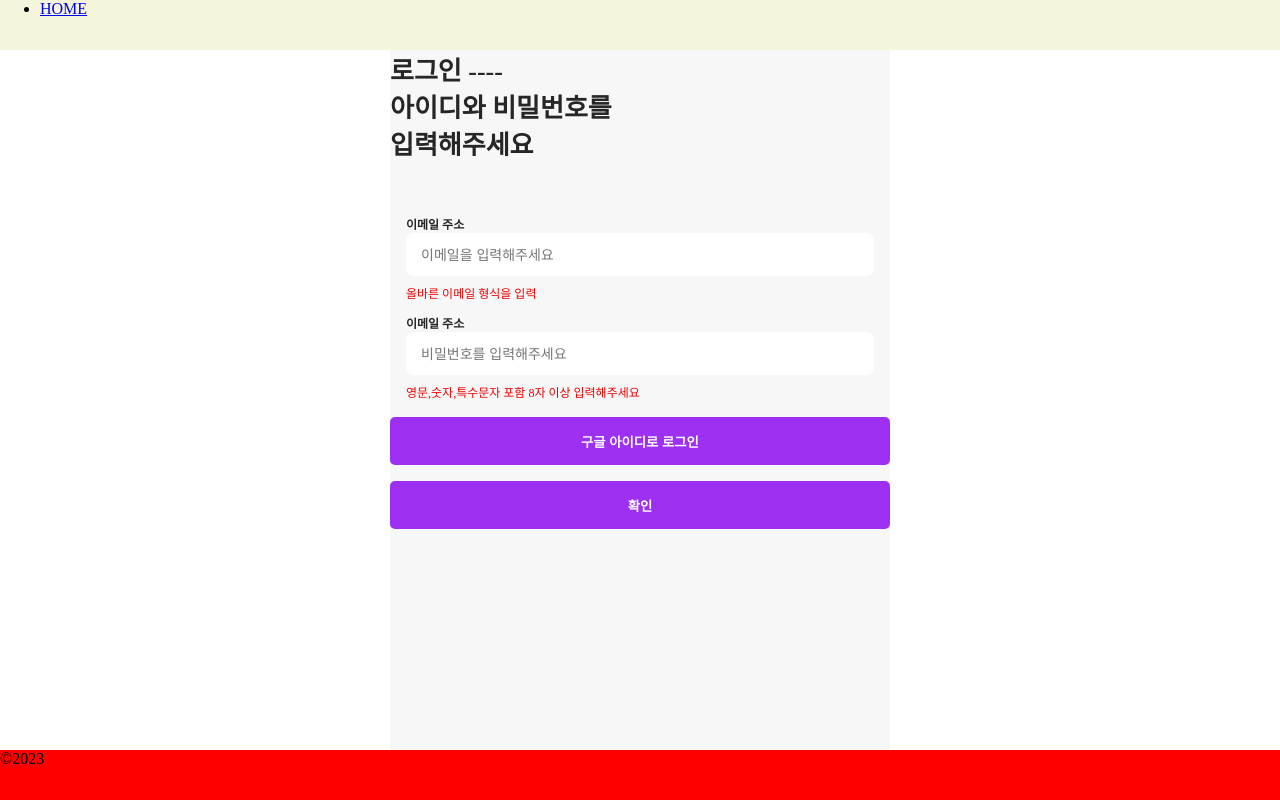
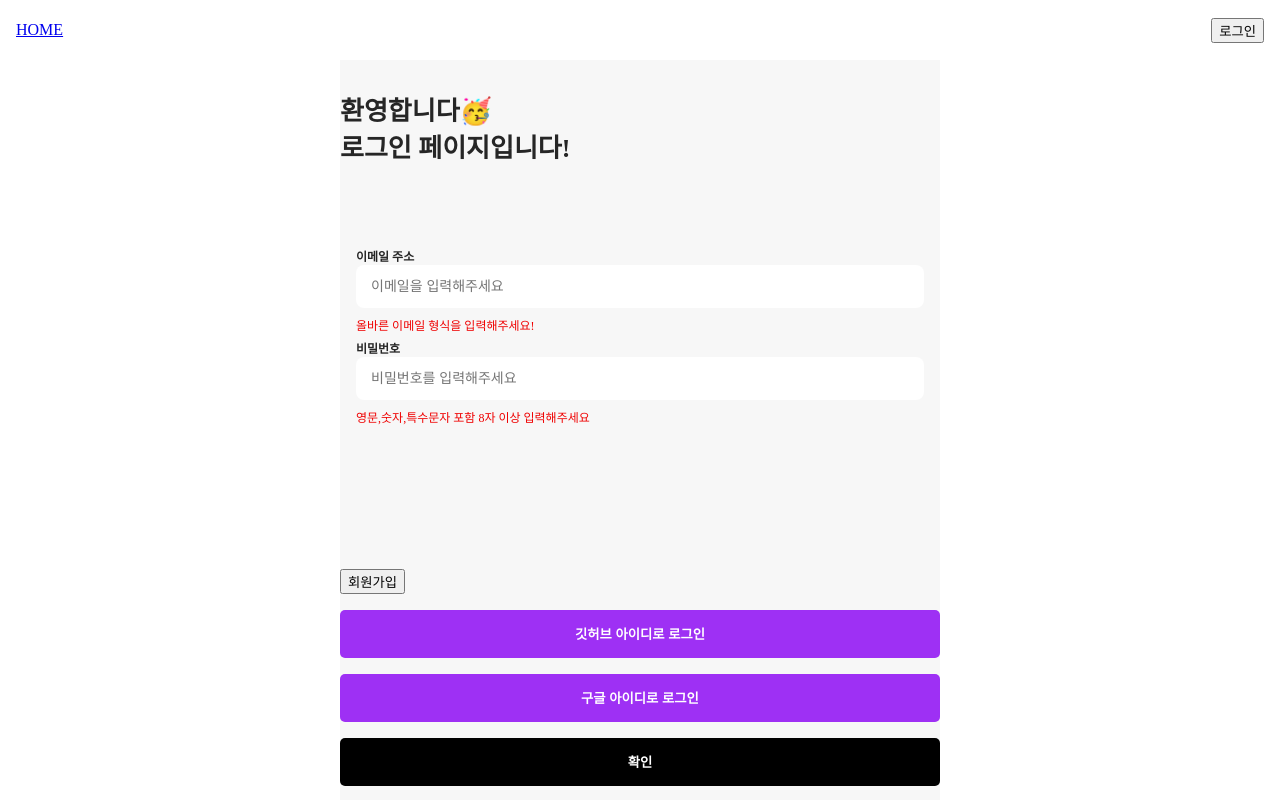
Before and after one commit to kimgyul11/react-login, a React (Create React App) app: page / in a window 1280 px wide. Built offline with nearby package versions, Linux system fonts and the light colour scheme; no server answers.

Commit message:
로그인페이지-로그인기능 완료

```diff
--- /dev/null
+++ b/src/components/LoginInput.js
@@ -0,0 +1,121 @@
+import React, { useState } from "react";
+import styles from "../style/Login.module.css";
+import {
+  GithubAuthProvider,
+  GoogleAuthProvider,
+  createUserWithEmailAndPassword,
+  getAuth,
+  signInWithEmailAndPassword,
+  signInWithPopup,
+} from "firebase/auth";
+
+export default function LoginInput({ isLogin, onClickHandler }) {
+  const auth = getAuth();
+  const [email, setEmail] = useState("");
+  const [password, setPassword] = useState("");
+  const [newAccount, setNewAccount] = useState(true);
+  console.log(isLogin);
+  const [error, setError] = useState("");
+  const onChange = (e) => {
+    const {
+      target: { name, value },
+    } = e;
+    if (name === "email") {
+      setEmail(value);
+    } else if (name === "password") {
+      setPassword(value);
+    }
+  };
+  const onSubmit = async (e) => {
+    e.preventDefault();
+    try {
+      let data;
+      if (isLogin) {
+        data = await signInWithEmailAndPassword(auth, email, password);
+        console.log(data);
+      } else {
+        data = await createUserWithEmailAndPassword(auth, email, password);
+        console.log(data);
+      }
+    } catch (error) {
+      setError(error.message);
+    }
+  };
+
+  //로그인 버튼 클릭
+  const loginBtn = (e) => {
+    onSubmit(e);
+  };
+
+  const toggleAccount = () => setNewAccount((prev) => !prev);
+
+  const onSocialLogin = async (e) => {
+    console.log(e.target.name);
+    const {
+      target: { name },
+    } = e;
+    let provider;
+    if (name === "google") {
+      provider = new GoogleAuthProvider();
+    } else if (name === "github") {
+      provider = new GithubAuthProvider();
+    }
+    const data = await signInWithPopup(auth, provider);
+    console.log(data);
+  };
+  return (
+    <div className={styles.login_wrap}>
+      <div className={styles.title_wrap}>
+        환영합니다🥳
+        <br />
+        로그인 페이지입니다!
+      </div>
+      <form onSubmit={onSubmit}>
+        <div className={styles.contentWrap}>
+          <div className={styles.content}>
+            <div className={styles.inputTitle}>이메일 주소</div>
+            <div className={styles.inputWrap}>
+              <input
+                type="text"
+                placeholder="이메일을 입력해주세요"
+                name="email"
+                value={email}
+                onChange={onChange}
+                required
+              />
+            </div>
+            <div className={styles.errorMessage}>
+              올바른 이메일 형식을 입력해주세요!
+            </div>
+          </div>
+          <div className={styles.content}>
+            <div className={styles.inputTitle}>비밀번호</div>
+            <div className={styles.inputWrap}>
+              <input
+                type="password"
+                placeholder="비밀번호를 입력해주세요"
+                name="password"
+                value={password}
+                onChange={onChange}
+                required
+              />
+            </div>
+            <div className={styles.errorMessage}>
+              영문,숫자,특수문자 포함 8자 이상 입력해주세요
+            </div>
+          </div>
+        </div>
+        <button onClick={onClickHandler}>회원가입</button>
+        <div className={styles.buttonWrap}>
+          <button name="github" onClick={onSocialLogin}>
+            깃허브 아이디로 로그인
+          </button>
+          <button name="google" onClick={onSocialLogin}>
+            구글 아이디로 로그인
+          </button>
+          <button onClick={loginBtn}>확인</button>
+        </div>
+      </form>
+    </div>
+  );
+}
--- a/src/components/Navbar.js
+++ b/src/components/Navbar.js
@@ -12,6 +12,7 @@ export default function Navbar() {
     authService.signOut();
     navigate("/");
   };
+  console.log(isLoggedIn);
   return (
     <nav className={styles.nav_wrap}>
       <ul>
@@ -30,6 +31,7 @@ export default function Navbar() {
           </>
         )}
       </ul>
+      {isLoggedIn ? <button>로그아웃</button> : <button>로그인</button>}
     </nav>
   );
 }
--- /dev/null
+++ b/src/components/SignupInput.js
@@ -0,0 +1,38 @@
+import React from "react";
+import styles from "../style/Login.module.css";
+export default function SignupInput({ isLogin, onClickHandler }) {
+  console.log(isLogin);
+  return (
+    <div className={styles.login_wrap}>
+      <div className={styles.title_wrap}>
+        회원가입페이지
+        <br />
+        5분이면 OK!
+      </div>
+      <div className={styles.contentWrap}>
+        <div className={styles.content}>
+          <div className={styles.inputTitle}>이메일 주소</div>
+          <div className={styles.inputWrap}>
+            <input type="email" placeholder="이메일을 입력하세요" required />
+          </div>
+        </div>
+        <div className={styles.content}>
+          <div className={styles.inputTitle}>비밀번호</div>
+          <div className={styles.inputWrap}>
+            <input type="password" placeholder="비밀번호" required />
+          </div>
+        </div>
+        <div className={styles.content}>
+          <div className={styles.inputTitle}>비밀번호 확인</div>
+          <div className={styles.inputWrap}>
+            <input type="email" placeholder="비밀번호" required />
+          </div>
+        </div>
+      </div>
+      <p onClick={onClickHandler}>로그인으로 이동</p>
+      <div className={styles.buttonWrap}>
+        <button>확인</button>
+      </div>
+    </div>
+  );
+}
--- a/src/index.css
+++ b/src/index.css
@@ -2,7 +2,10 @@
   box-sizing: border-box;
   margin: 0;
 }
-
+ul {
+  list-style: none;
+  padding-left: 0;
+}
 code {
   font-family: source-code-pro, Menlo, Monaco, Consolas, "Courier New",
     monospace;
--- a/src/pages/Login.js
+++ b/src/pages/Login.js
@@ -1,37 +1,18 @@
-import React from "react";
-import styles from "../style/Login.module.css";
+import React, { useState } from "react";
+import LoginInput from "../components/LoginInput";
+import SignupInput from "../components/SignupInput";
 export default function Login() {
+  const [isLogin, setIsLogin] = useState(true);
+  const onClickHandler = () => {
+    setIsLogin((prev) => !prev);
+  };
   return (
-    <div className={styles.login_wrap}>
-      <div className={styles.title_wrap}>
-        로그인 ----
-        <br />
-        아이디와 비밀번호를
-        <br />
-        입력해주세요
-      </div>
-      <div className={styles.contentWrap}>
-        <div className={styles.content}>
-          <div className={styles.inputTitle}>이메일 주소</div>
-          <div className={styles.inputWrap}>
-            <input type="text" placeholder="이메일을 입력해주세요" />
-          </div>
-          <div className={styles.errorMessage}>올바른 이메일 형식을 입력</div>
-        </div>
-        <div className={styles.content}>
-          <div className={styles.inputTitle}>이메일 주소</div>
-          <div className={styles.inputWrap}>
-            <input type="text" placeholder="비밀번호를 입력해주세요" />
-          </div>
-          <div className={styles.errorMessage}>
-            영문,숫자,특수문자 포함 8자 이상 입력해주세요
-          </div>
-        </div>
-      </div>
-      <div className={styles.buttonWrap}>
-        <button>구글 아이디로 로그인</button>
-        <button>확인</button>
-      </div>
-    </div>
+    <>
+      {isLogin ? (
+        <LoginInput onClickHandler={onClickHandler} isLogin={isLogin} />
+      ) : (
+        <SignupInput onClickHandler={onClickHandler} isLogin={isLogin} />
+      )}
+    </>
   );
 }
--- a/src/pages/Root.js
+++ b/src/pages/Root.js
@@ -11,7 +11,6 @@ export default function Root() {
       <Layout>
         <Navbar />
         <Outlet />
-        <Footer />
       </Layout>
     </AuthContextProvider>
   );
--- a/src/style/Login.module.css
+++ b/src/style/Login.module.css
@@ -12,23 +12,30 @@
 } */
 .login_wrap {
   width: 100%;
-  max-width: 500px;
+  max-width: 600px;
   flex: 2;
   background-color: #f7f7f7;
+  display: flex;
+  flex-direction: column;
+  justify-content: space-around;
 }
 .title_wrap {
   font-size: 26px;
   font-weight: 700;
   color: #262626;
+  margin-top: 15px;
 }
 /* 로그인 input영역  */
 .contentWrap {
+  flex: 2;
+  min-height: 350px;
   margin-top: 26px;
   padding: 1rem;
   /* flex:1나중에 추가 */
 }
 .content {
   margin-top: 12px;
+  height: 80px;
 }
 .inputTitle {
   font-size: 12px;
@@ -73,12 +80,14 @@
   flex-direction: column;
 }
 .buttonWrap button {
-  margin-bottom: 16px;
+  margin-top: 16px;
   height: 48px;
   border-radius: 5px;
   border: none;
   color: white;
   font-weight: bold;
+  cursor: pointer;
+  background-color: black;
 }
 
 .buttonWrap button:nth-child(1) {
@@ -87,6 +96,9 @@
 .buttonWrap button:nth-child(2) {
   background-color: #9e30f4;
 }
+.buttonWrap button:nth-last-child() {
+  margin-bottom: 0;
+}
 .buttonWrap button:disabled {
   background-color: #dadada;
   color: white;
--- a/src/style/Navbar.module.css
+++ b/src/style/Navbar.module.css
@@ -1,6 +1,10 @@
 .nav_wrap {
   flex: 1;
   width: 100%;
-  max-height: 50px;
-  background-color: beige;
+  max-height: 60px;
+  background-color: white;
+  display: flex;
+  justify-content: space-between;
+  align-items: center;
+  padding: 1rem;
 }
```
